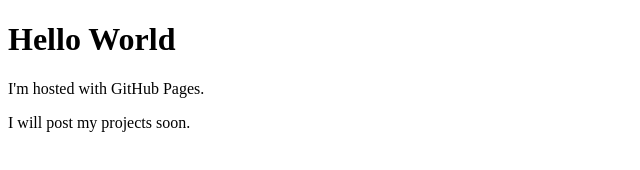
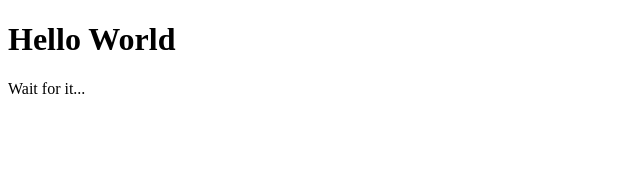
Before and after one commit to ramitadh/ramitadh.github.io, a plain HTML site: page index.html in a window 1280 px wide. Shown: the whole page, without its empty margins (0-640 px from the left). Drawn offline with Linux system fonts and the light colour scheme.

Commit message:
intial commit

```diff
--- a/index.html
+++ b/index.html
@@ -2,7 +2,6 @@
 <html>
 <body>
 <h1>Hello World</h1>
-<p>I'm hosted with GitHub Pages.</p>
-<p>I will post my projects soon.<p>
+<p>Wait for it...<p>
 </body>
 </html>
```
